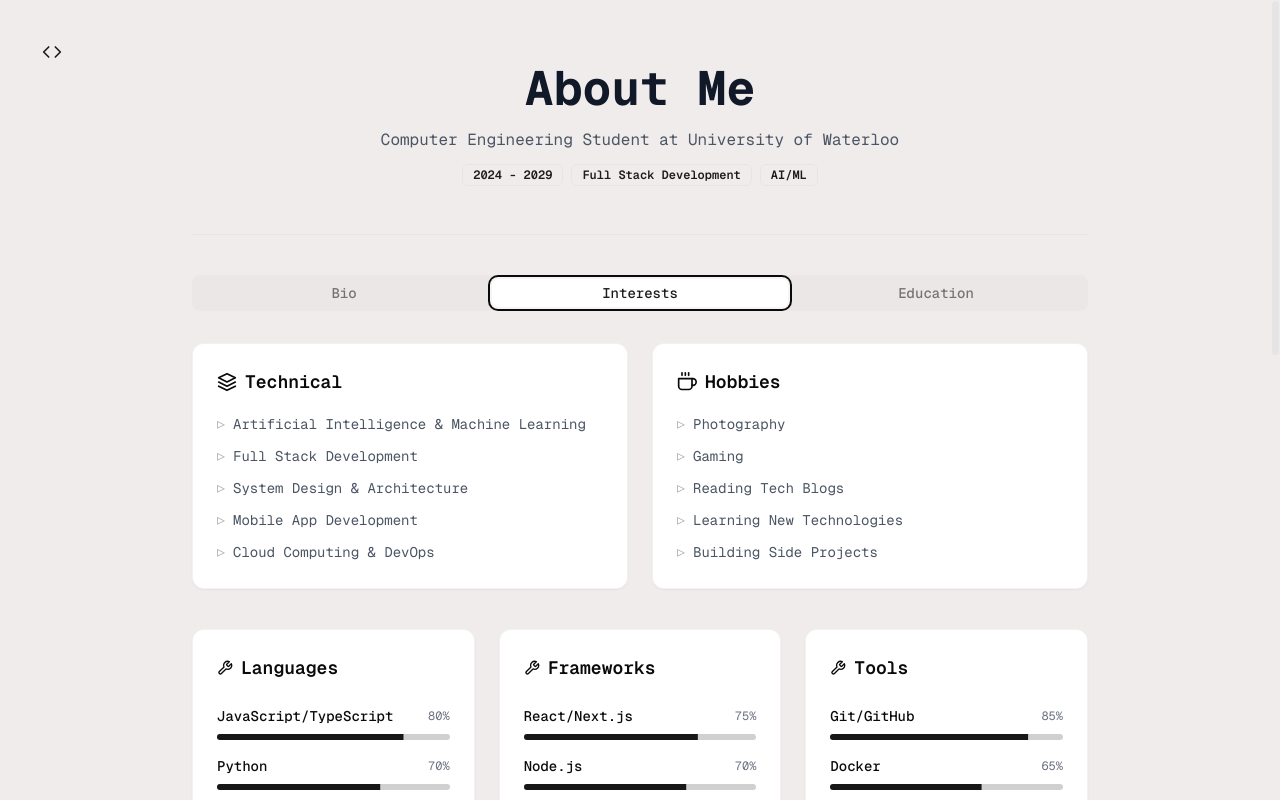
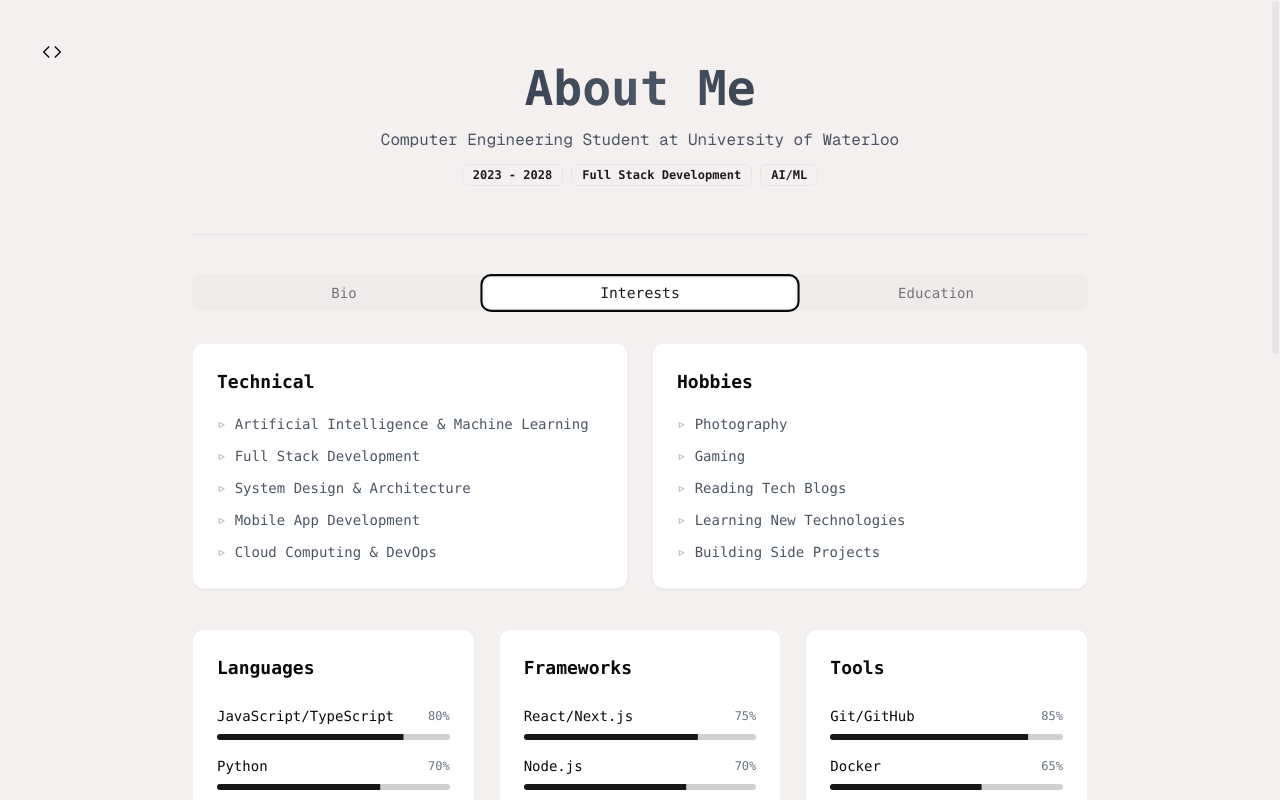
Before and after one commit to KushalPraja/portfolio, a Next.js app: page /about in a window 1280 px wide. Both pictures are taken after a click on the tab "Interests". Built offline with nearby package versions, Linux system fonts and the light colour scheme.

Commit message:
Revert "feat: implement new layout for improved user experience"
This reverts commit a22dbce99680f72f2b3ce270fff0626401f07799.

```diff
--- a/app/about/page.tsx
+++ b/app/about/page.tsx
@@ -8,7 +8,6 @@ import { Separator } from "@/components/ui/separator";
 import { ScrollArea } from "@/components/ui/scroll-area";
 import { HoverCard, HoverCardContent, HoverCardTrigger } from "@/components/ui/hover-card";
 import { GeistMono } from 'geist/font/mono';
-import { FiCode, FiCoffee, FiBook, FiAward, FiLayers, FiTool } from 'react-icons/fi';
 
 const skillCategories = {
   languages: [
@@ -81,110 +80,118 @@ const experiences = [
   }
 ];
 
-const NoiseBackground = () => (
-  <div className="fixed inset-0 -z-10 h-full w-full opacity-[0.15] pointer-events-none">
-    <svg className="absolute h-full w-full" xmlns="http://www.w3.org/2000/svg">
-      <filter id='noiseFilter'>
-        <feTurbulence
-          type='fractalNoise'
-          baseFrequency='1'
-          stitchTiles='stitch'
-          numOctaves="3"
-        />
-      </filter>
-      <rect width='100%' height='100%' filter='url(#noiseFilter)' />
-    </svg>
-  </div>
-);
 
 export default function About() {
   return (
-    <>
-      <NoiseBackground />
     <ScrollArea className="h-screen">
-        <div className={`min-h-screen p-8 md:p-16 max-w-5xl mx-auto ${GeistMono.className}`}>
-          <div className="space-y-10">
-            {/* Simplified Header - Removed unnecessary animations */}
+      <div className="min-h-screen p-8 md:p-16 font-mono max-w-5xl mx-auto">
+        <motion.div
+          initial={{ opacity: 0, y: 20 }}
+          animate={{ opacity: 1, y: 0 }}
+          className="space-y-10"
+        >
+          {/* Enhanced Header Animation */}
           <div className="text-center space-y-4 mb-12">
-              <h1 className="text-5xl font-bold text-gray-900">
+            <motion.h1
+              className="text-5xl font-bold bg-clip-text text-transparent bg-gradient-to-r from-gray-900 via-gray-600 to-gray-900"
+              initial={{ opacity: 0, scale: 0.95 }}
+              animate={{ opacity: 1, scale: 1 }}
+              whileHover={{ scale: 1.02 }}
+              transition={{ type: "spring", stiffness: 300 }}
+            >
               About Me
-              </h1>
-              <div className="flex flex-col items-center gap-3">
-                <p className="text-gray-600 max-w-2xl mx-auto">
+            </motion.h1>
+            <motion.div
+              className="flex flex-col items-center gap-3"
+              initial={{ opacity: 0, y: 10 }}
+              animate={{ opacity: 1, y: 0 }}
+              transition={{ delay: 0.2 }}
+            >
+              <p className={`text-gray-600 max-w-2xl mx-auto ${GeistMono.className}`}>
                 Computer Engineering Student at University of Waterloo
               </p>
-                <div className="flex gap-2 flex-wrap justify-center">
-                  <Badge variant="outline">2024 - 2029</Badge>
+              <div className="flex gap-2">
+                <Badge variant="outline">2023 - 2028</Badge>
                 <Badge variant="outline">Full Stack Development</Badge>
                 <Badge variant="outline">AI/ML</Badge>
               </div>
-              </div>
+            </motion.div>
           </div>
 
           <Separator className="my-8" />
 
-            {/* Simplified Tabs - Kept useful hover effects */}
+          {/* Enhanced Tabs */}
           <Tabs defaultValue="bio" className="w-full mb-12">
             <TabsList className="grid w-full grid-cols-3 mb-8 bg-black/[0.02] rounded-lg p-1">
               <TabsTrigger
                 value="bio"
-                  className="data-[state=active]:bg-white transition-colors"
+                className="data-[state=active]:bg-white data-[state=active]:scale-105 transition-all duration-200"
               >
                 Bio
               </TabsTrigger>
               <TabsTrigger
                 value="interests"
-                  className="data-[state=active]:bg-white transition-colors"
+                className="data-[state=active]:bg-white data-[state=active]:scale-105 transition-all duration-200"
               >
                 Interests
               </TabsTrigger>
               <TabsTrigger
                 value="education"
-                  className="data-[state=active]:bg-white transition-colors"
+                className="data-[state=active]:bg-white data-[state=active]:scale-105 transition-all duration-200"
               >
                 Education
               </TabsTrigger>
             </TabsList>
 
             <TabsContent value="bio">
+              <motion.div
+                whileHover={{ y: -5 }}
+                transition={{ type: "spring", stiffness: 400 }}
+              >
                 <Card className="border-black/5 shadow-sm hover:shadow-md transition-all duration-300">
-                  <CardContent className="p-6 space-y-4">
-                    <div className="flex items-center gap-2">
-                      <FiCode className="w-5 h-5" />
-                      <h2 className="text-xl font-semibold">About Me</h2>
-                    </div>
-                    <p className={`text-gray-600 leading-relaxed text-sm ${GeistMono.className}`}>
+                  <CardContent className="p-6">
+                    <h2 className="text-xl font-semibold mb-4">About Me</h2>
+                    <p className={`text-gray-600 leading-relaxed ${GeistMono.className}`}>
                       I&apos;m Kushal Prajapati, an aspiring AI + FullStack developer currently studying Computer Engineering at the University of Waterloo. I specialize in building modern web applications using Next.js, React, and Node.js, with a focus on creating responsive and performant solutions.                  With expertise in modern web technologies, I focus on building performant and scalable applications.
                     </p>
                   </CardContent>
                 </Card>
+              </motion.div>
             </TabsContent>
 
             <TabsContent value="interests">
               <div className="grid grid-cols-1 md:grid-cols-2 gap-6">
-                  {[
-                    { type: "technical", icon: <FiLayers className="w-5 h-5" /> },
-                    { type: "hobbies", icon: <FiCoffee className="w-5 h-5" /> }
-                  ].map(({ type, icon }) => (
-                    <Card key={type} className="border-black/5 shadow-sm hover:shadow-md transition-all duration-300">
+                {["technical", "hobbies"].map((type) => (
+                  <motion.div
+                    key={type}
+                    whileHover={{ y: -5 }}
+                    transition={{ type: "spring", stiffness: 400 }}
+                  >
+                    <Card className="border-black/5 shadow-sm hover:shadow-md transition-all duration-300">
                       <CardContent className="p-6">
-                        <div className="flex items-center gap-2 mb-4">
-                          {icon}
-                          <h3 className="text-lg font-semibold capitalize">{type}</h3>
-                        </div>
+                        <h3 className="text-lg font-semibold mb-4 capitalize">{type}</h3>
                         <ul className="space-y-2">
-                          {interests[type as keyof typeof interests].map((item) => (
-                            <li
+                          {interests[type as keyof typeof interests].map((item, index) => (
+                            <motion.li
                               key={item}
-                              className="flex items-center gap-2 group cursor-pointer hover:translate-x-1 transition-transform"
+                              initial={{ opacity: 0, x: -20 }}
+                              animate={{ opacity: 1, x: 0 }}
+                              whileHover={{ x: 5 }}
+                              transition={{
+                                delay: index * 0.1,
+                                type: "spring",
+                                stiffness: 400
+                              }}
+                              className="flex items-center gap-2 group cursor-pointer"
                             >
                               <span className="text-black/30 group-hover:text-black/60 transition-colors">▹</span>
                               <span className="text-sm text-gray-600 group-hover:text-gray-900 transition-colors">{item}</span>
-                            </li>
+                            </motion.li>
                           ))}
                         </ul>
                       </CardContent>
                     </Card>
+                  </motion.div>
                 ))}
               </div>
             </TabsContent>
@@ -212,28 +219,34 @@ export default function About() {
             {/* Skills Grid - Enhanced animations */}
             <div className="grid grid-cols-1 md:grid-cols-3 gap-6">
               {Object.entries(skillCategories).map(([category, skills]) => (
-                  <Card
+                <motion.div
                   key={category}
-                    className="border-black/5 shadow-sm hover:shadow-md transition-all duration-300"
+                  whileHover={{ y: -5 }}
+                  transition={{ type: "spring", stiffness: 400 }}
                 >
+                  <Card className="border-black/5 shadow-sm hover:shadow-md transition-all duration-300">
                     <CardContent className="p-6">
-                      <div className="flex items-center gap-2 mb-6">
-                        <FiTool className="w-4 h-4" />
-                        <h3 className="text-lg font-semibold capitalize">{category}</h3>
-                      </div>
-                      <div className="space-y-4 text-sm">
+                      <h3 className="text-lg font-semibold capitalize mb-6">{category}</h3>
+                      <div className="space-y-4">
                         {skills.map((skill) => (
                           <HoverCard key={skill.name}>
                             <HoverCardTrigger asChild>
-                              <div className="space-y-2 cursor-pointer hover:translate-x-1 transition-transform">
+                              <motion.div
+                                className="space-y-2 cursor-pointer"
+                                whileHover={{ x: 5 }}
+                                transition={{ type: "spring", stiffness: 400 }}
+                              >
                                 <div className="flex justify-between items-center">
                                   <span className="text-sm font-medium">{skill.name}</span>
                                   <span className="text-xs text-gray-500">{skill.level}%</span>
                                 </div>
                                 <Progress value={skill.level} className="h-1.5" />
-                              </div>
+                              </motion.div>
                             </HoverCardTrigger>
-                            <HoverCardContent side="top" className="w-64">
+                            <HoverCardContent
+                              side="top"
+                              className="w-64 animate-in fade-in-0 zoom-in-95"
+                            >
                               <p className="text-sm">{skill.description}</p>
                             </HoverCardContent>
                           </HoverCard>
@@ -241,20 +254,25 @@ export default function About() {
                       </div>
                     </CardContent>
                   </Card>
+                </motion.div>
               ))}
             </div>
 
-              {/* Experience Timeline - Kept meaningful animations */}
+            {/* Experience Timeline - Enhanced animations */}
+            <motion.div
+              whileHover={{ y: -5 }}
+              transition={{ type: "spring", stiffness: 400 }}
+            >
               <Card className="border-black/5 shadow-sm hover:shadow-md transition-all duration-300">
                 <CardContent className="p-6">
-                  <div className="flex items-center gap-2 mb-6">
-                    <FiAward className="w-5 h-5" />
-                    <h2 className="text-xl font-semibold">Experience</h2>
-                  </div>
-                  <div className="space-y-6 text-sm">
+                  <h2 className="text-xl font-semibold mb-6">Experience</h2>
+                  <div className="space-y-6">
                     {experiences.map((exp, index) => (
-                      <div
+                      <motion.div
                         key={exp.year}
+                        initial={{ opacity: 0, x: -20 }}
+                        animate={{ opacity: 1, x: 0 }}
+                        transition={{ delay: 0.1 * index }}
                         className="relative pl-8 pb-6 border-l border-gray-200 last:pb-0"
                       >
                         <div className="absolute -left-1.5 top-1.5 w-3 h-3 rounded-full bg-gray-200" />
@@ -262,15 +280,15 @@ export default function About() {
                         <h3 className="font-bold text-lg mt-2">{exp.role}</h3>
                         <p className="text-gray-600 text-sm">{exp.company}</p>
                         <p className="text-gray-500 mt-2 text-sm">{exp.description}</p>
-                      </div>
+                      </motion.div>
                     ))}
                   </div>
                 </CardContent>
               </Card>
+            </motion.div>
           </div>
-          </div>
+        </motion.div>
       </div>
     </ScrollArea>
-    </>
   );
 }
```
Lines whose indentation alone changed are shown as unchanged.
